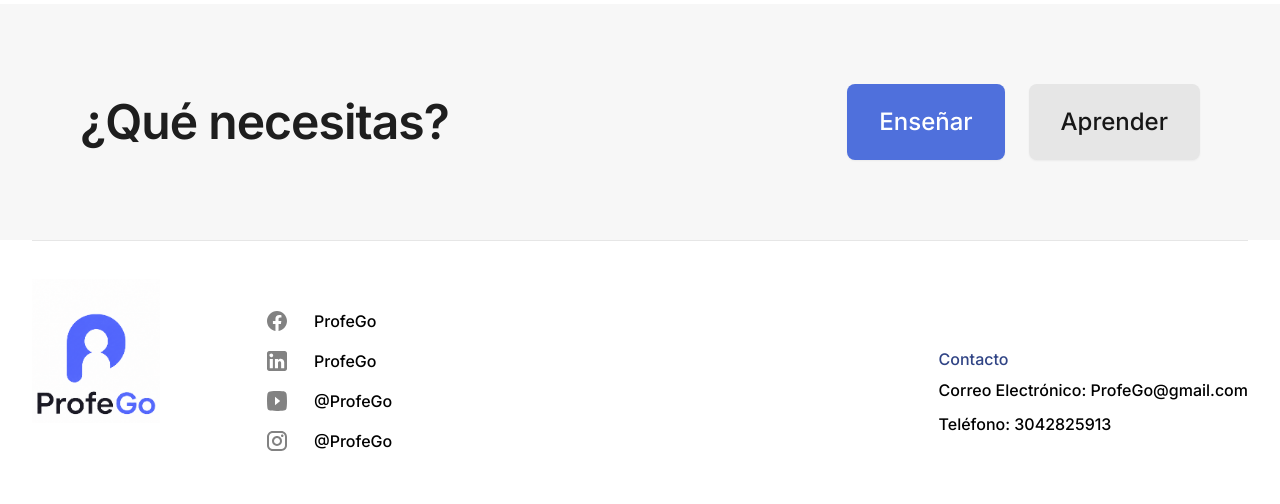
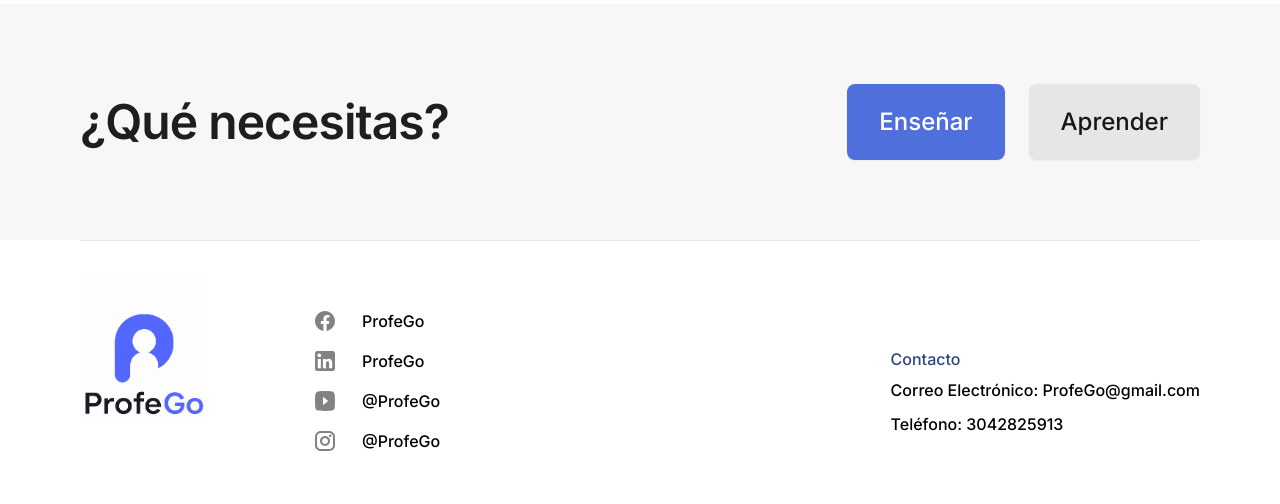
Before and after one commit to Isaac-Laguna/ProfeGo, a PHP site: page / in a window 1280 px wide. Shown: the part 3781-4285 px from the top of the page. Run offline with PHP 8.4, Linux system fonts and the light colour scheme.

Commit message:
Footer Fixes
It was too close to the edges on PC.

```diff
--- a/css/main.css
+++ b/css/main.css
@@ -433,7 +433,7 @@ ul {
 /* Footer */
 
 .site-footer {
-    padding-inline: 32px;
+    padding-inline: 80px;
     background-color: #ffffff;
 }
 
```
